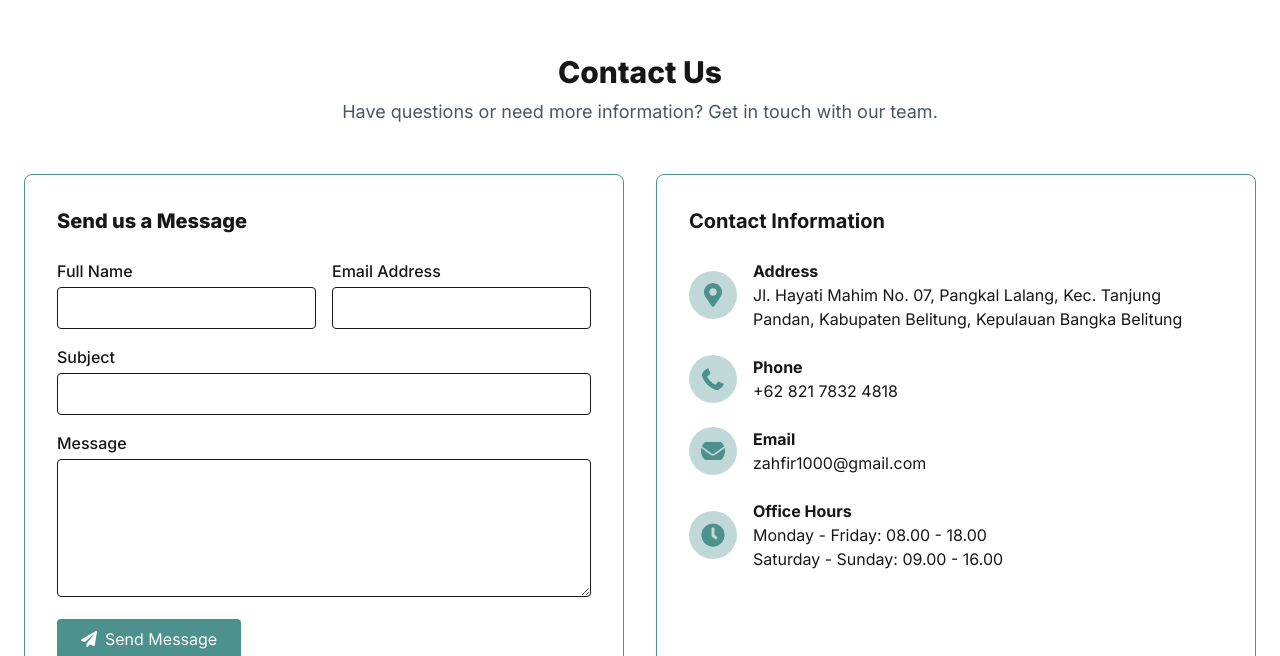
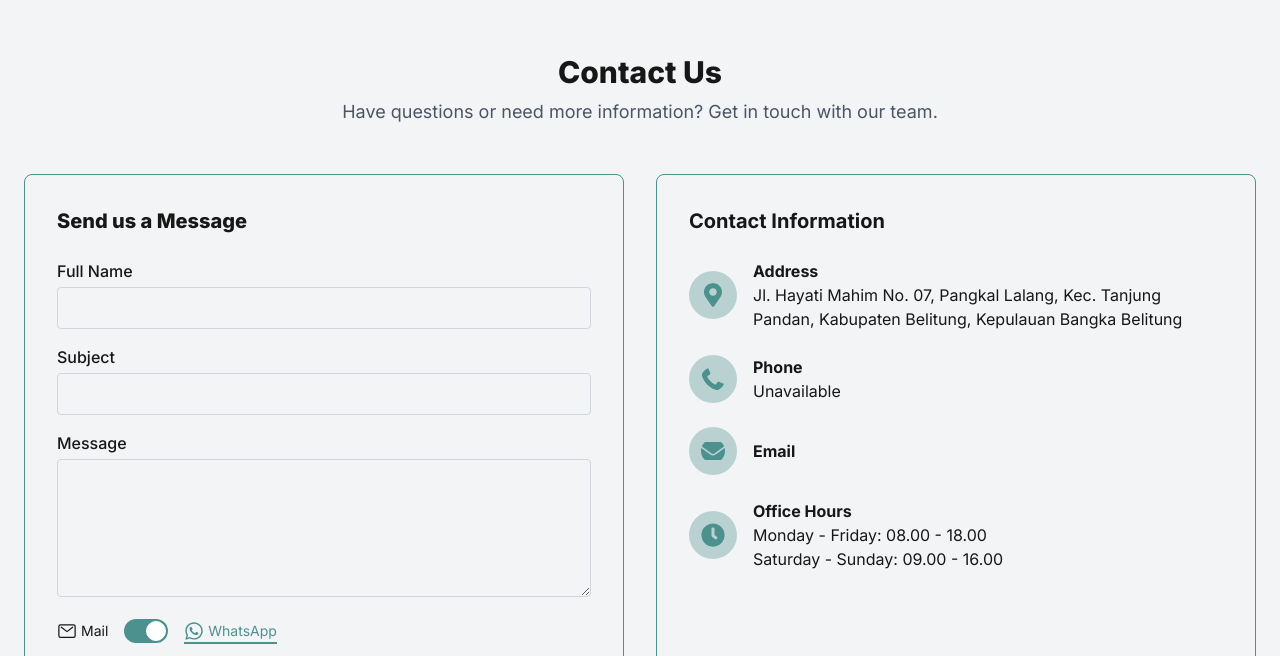
Before and after one commit to danimisme/belitong-adventure, a Next.js app: page / in a window 1280 px wide. Shown: the part 3224-3880 px from the top of the page. Built offline with nearby package versions, Linux system fonts and the light colour scheme; a web font is replaced by a local one.

Commit message:
refactor ContactUs component to use ContactForm and dynamic contact details

```diff
--- a/src/app/components/Section/ContactUs.tsx
+++ b/src/app/components/Section/ContactUs.tsx
@@ -1,10 +1,16 @@
 'use client';
 
-import { FaMapMarkerAlt, FaPhoneAlt, FaEnvelope, FaClock, FaPaperPlane } from 'react-icons/fa';
+import { FaMapMarkerAlt, FaPhoneAlt, FaEnvelope, FaClock } from 'react-icons/fa';
+import ContactForm from '../Forms/ContactForm';
+
+const PHONE_NUMBER = process.env.NEXT_PUBLIC_WHATSAPP_NUMBER
+const EMAIL_ADDRESS = process.env.NEXT_PUBLIC_EMAIL_ADDRESS
+
 export default function ContactUs() {
   return (
-    <section className="container mx-auto py-16">
-      <div className="text-center mb-12">
+    <section className=" py-16 bg-gray-100">
+      <div className='container mx-auto'>
+              <div className="text-center mb-12">
         <h2 className="text-3xl font-extrabold mb-2">Contact Us</h2>
         <p className="text-lg text-gray-600">Have questions or need more information? Get in touch with our team.</p>
       </div>
@@ -13,35 +19,7 @@ export default function ContactUs() {
         {/* Send Message Form */}
         <div className="border border-primary rounded-lg p-8">
           <h3 className="text-xl font-extrabold mb-6">Send us a Message</h3>
-          <form className="space-y-4">
-            <div className="grid grid-cols-1 md:grid-cols-2 gap-4">
-              <div>
-                <label className="block mb-1 font-medium">Full Name</label>
-                <input type="text" className="w-full border rounded px-3 py-2 focus:outline-none" />
-              </div>
-              <div>
-                <label className="block mb-1 font-medium">Email Address</label>
-                <input type="email" className="w-full border rounded px-3 py-2 focus:outline-none" />
-              </div>
-            </div>
-
-            <div>
-              <label className="block mb-1 font-medium">Subject</label>
-              <input type="text" className="w-full border rounded px-3 py-2 focus:outline-none" />
-            </div>
-
-            <div>
-              <label className="block mb-1 font-medium">Message</label>
-              <textarea rows={5} className="w-full border rounded px-3 py-2 focus:outline-none"></textarea>
-            </div>
-
-            <button
-              type="submit"
-              className="flex items-center gap-2 bg-primary hover:bg-teal-700 text-white px-6 py-2 rounded"
-            >
-              <FaPaperPlane /> Send Message
-            </button>
-          </form>
+          <ContactForm />
         </div>
 
         {/* Contact Information */}
@@ -61,7 +39,7 @@ export default function ContactUs() {
               <FaPhoneAlt className="text-primary w-12 h-12 p-3 bg-[#4D918F]/35 rounded-full" />
               <div>
                 <h4 className="font-bold">Phone</h4>
-                <p>+62 821 7832 4818</p>
+                <p>{PHONE_NUMBER ? `+${PHONE_NUMBER}` : 'Unavailable'}</p>
               </div>
             </div>
 
@@ -69,7 +47,7 @@ export default function ContactUs() {
               <FaEnvelope className="text-primary w-12 h-12 p-3 bg-[#4D918F]/35 rounded-full" />
               <div>
                 <h4 className="font-bold">Email</h4>
-                <p>zahfir1000@gmail.com</p>
+                <p>{EMAIL_ADDRESS}</p>
               </div>
             </div>
 
@@ -84,6 +62,7 @@ export default function ContactUs() {
           </div>
         </div>
       </div>
+      </div>
     </section>
   );
 }
```
